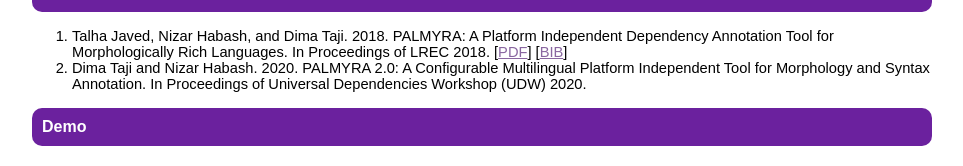
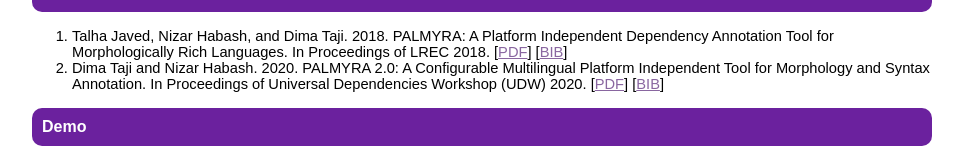
Before and after one commit to CAMeL-Lab/palmyra, a plain HTML site: page about.html in a window 1280 px wide. Shown: the part 486-652 px from the top of the page, without its empty margins (158-1121 px from the left). Drawn offline with Linux system fonts and the light colour scheme.

Commit message:
Added missing links!

```diff
--- a/about.html
+++ b/about.html
@@ -42,6 +42,8 @@
   <li> Dima Taji and Nizar Habash. 2020.
     PALMYRA 2.0: A Configurable Multilingual Platform Independent Tool for Morphology and Syntax Annotation.
     In Proceedings of Universal Dependencies Workshop (UDW) 2020.
+      [<a href="https://www.aclweb.org/anthology/2020.udw-1.19.pdf" target="_blank">PDF</a>]
+  [<a href="https://www.aclweb.org/anthology/2020.udw-1.19.bib" target="_blank">BIB</a>]
   </li>
 </ul>
 
```
